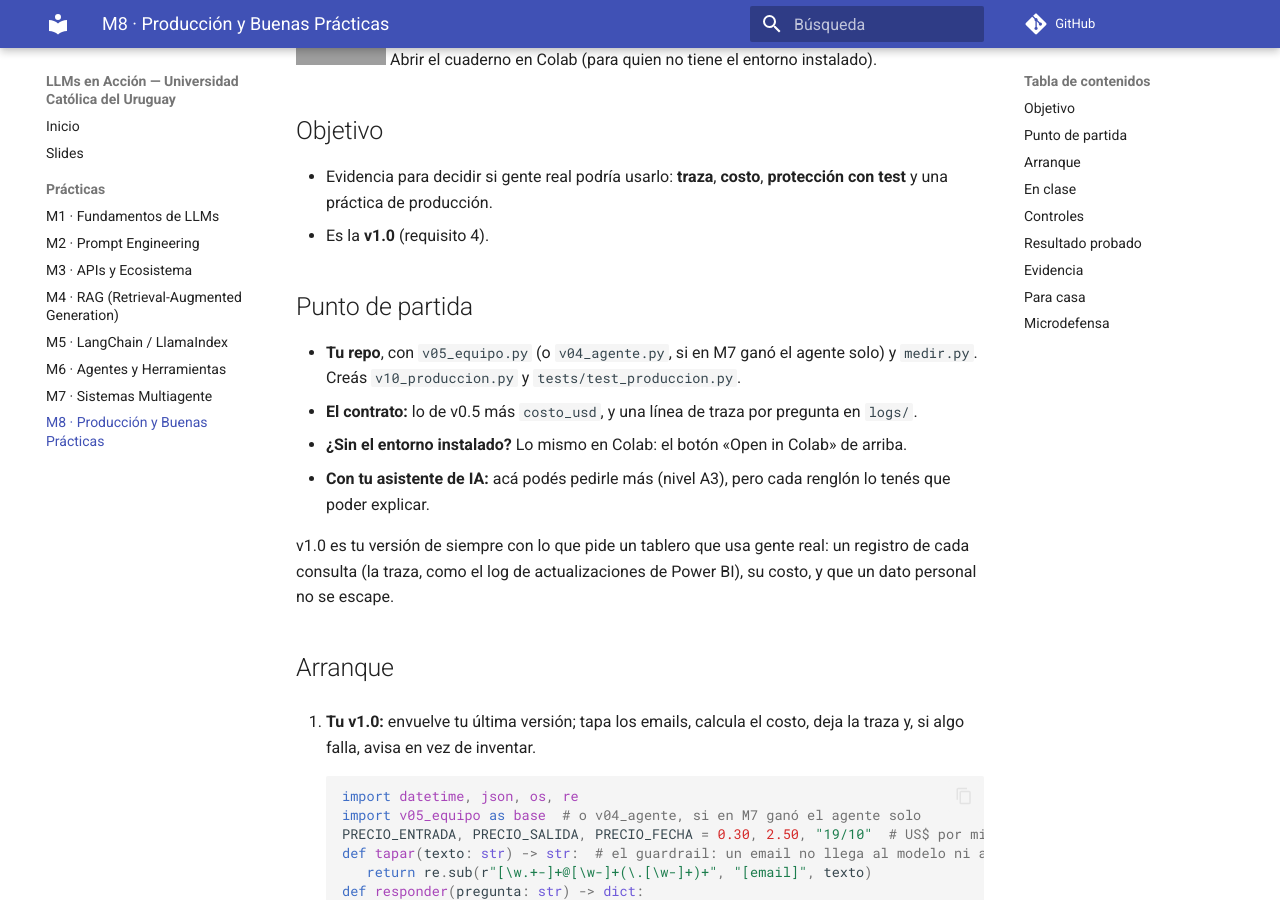
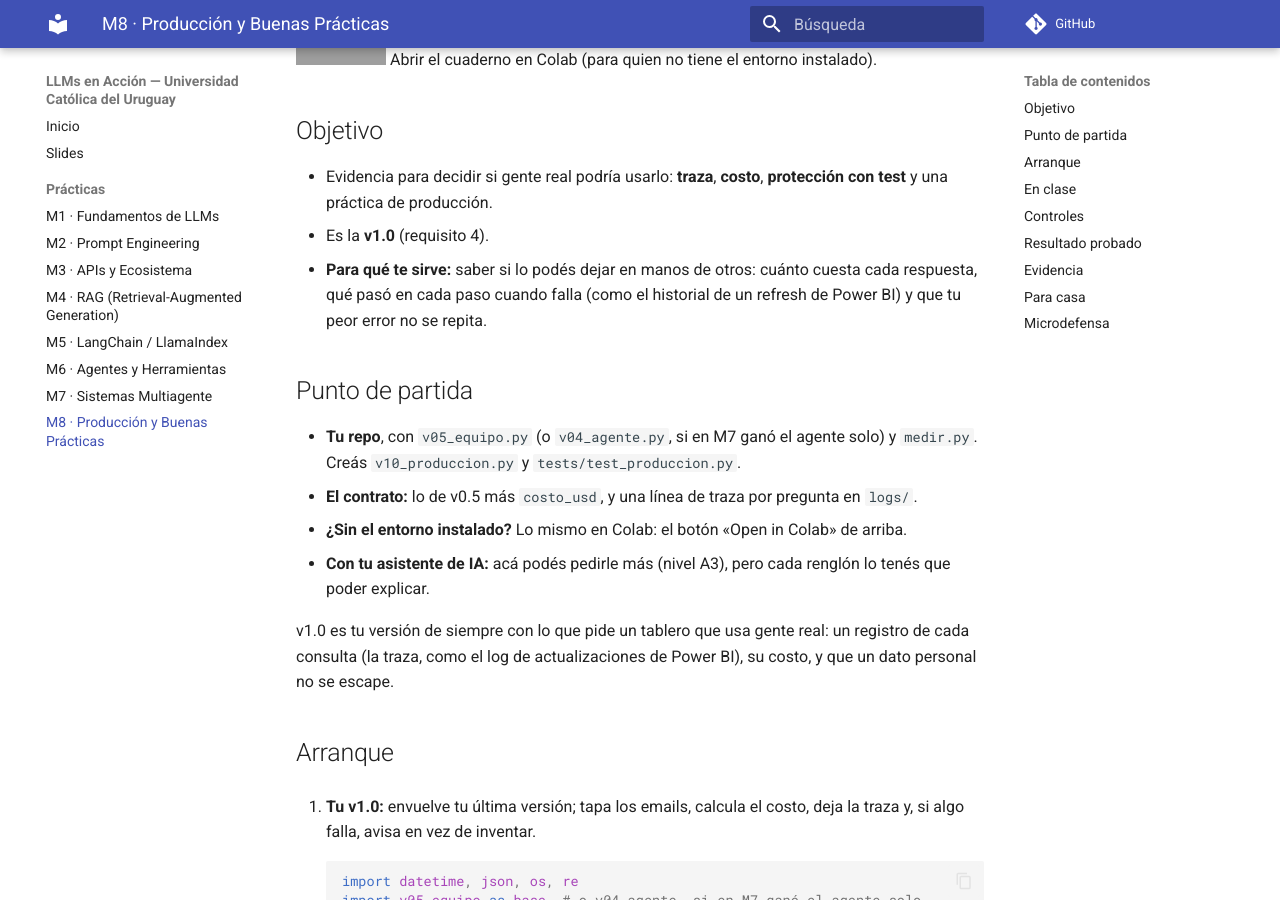
Before and after one commit to JuanFKurucz/ucu-la, an MkDocs documentation site: the page built from docs/practicas/m8-v10-produccion.md, in a window 1280 px wide and 900 px high, scrolled down 325 px. Built offline with MkDocs 1.6.1 and Material for MkDocs 9.7.7, drawn with Linux system fonts in a browser that asks for light colours; comment, search, counter and statistics services are not loaded; grey boxes are pictures that could not be loaded.

Commit message:
Prácticas M6 a M8: para qué te sirve
Co-Authored-By: Claude Opus 5.5 <noreply@anthropic.com>

```diff
--- a/docs/practicas/m8-v10-produccion.md
+++ b/docs/practicas/m8-v10-produccion.md
@@ -13,6 +13,7 @@
 
 - Evidencia para decidir si gente real podría usarlo: **traza**, **costo**, **protección con test** y una práctica de producción.
 - Es la **v1.0** (requisito 4).
+- **Para qué te sirve:** saber si lo podés dejar en manos de otros: cuánto cuesta cada respuesta, qué pasó en cada paso cuando falla (como el historial de un refresh de Power BI) y que tu peor error no se repita.
 
 ## Punto de partida
 
```
Also changed, not shown: docs/practicas/m6-v04-agente.md (+1 -0 lines), docs/practicas/m7-v05-multiagente.md (+1 -0 lines), 3 other files.
